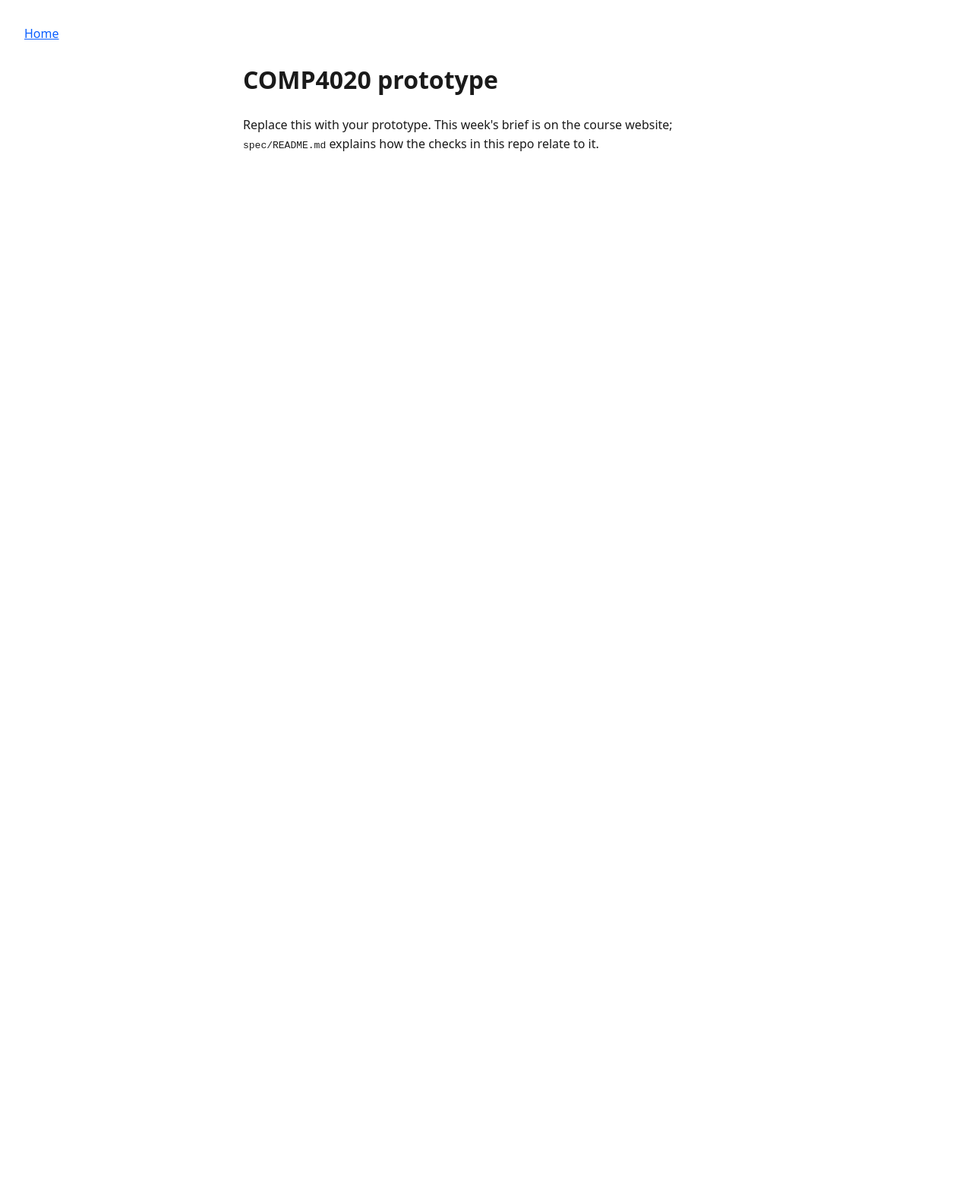
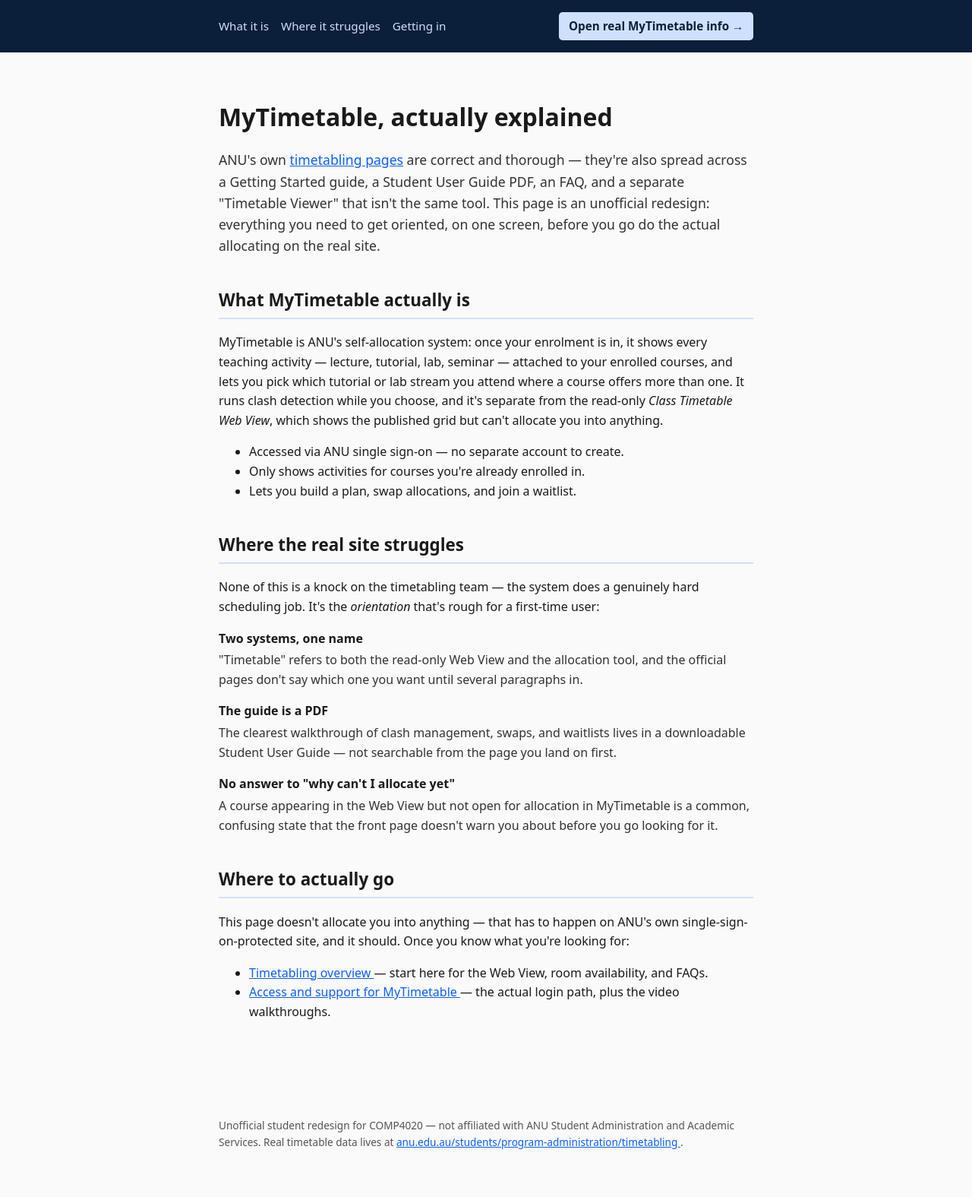
Before and after one commit to comp4020-agentic-coding-studio/comp4020-crit2-Cichlider, a website built with Vite: page index.html in a window 1280 px wide. Shown: the whole page at 76% size. Before the commit the page ends 800 px from the top, so only its background shows below. Built offline with nearby package versions, Linux system fonts and the light colour scheme.

Commit message:
build: MyTimetable static front-door page
Replaces the starter page with the crit-2 redesign: an unofficial,
static info front door to ANU MyTimetable — what it is, where the
real site's orientation struggles, and links to the real timetabling
pages (no login/booking flow rebuilt, per this week's scope).

Removes main.ts and its starter test now that the intro hook they
described is gone (spec/README.md's guidance for replacing the
starter page).

```diff
--- a/index.html
+++ b/index.html
@@ -3,22 +3,122 @@
   <head>
     <meta charset="UTF-8" />
     <meta name="viewport" content="width=device-width, initial-scale=1.0" />
-    <title>COMP4020 prototype</title>
+    <title>MyTimetable, actually explained</title>
+    <meta
+      name="description"
+      content="An unofficial, static front door to ANU MyTimetable: what it does, where it lets students down, and where to actually go."
+    />
     <link rel="stylesheet" href="./styles.css" />
   </head>
   <body>
     <header>
       <nav aria-label="Primary">
-        <a href="./">Home</a>
+        <a href="#what-it-is">What it is</a>
+        <a href="#where-it-struggles">Where it struggles</a>
+        <a href="#getting-in">Getting in</a>
+        <a
+          href="https://www.anu.edu.au/students/program-administration/timetabling"
+          class="cta"
+        >
+          Open real MyTimetable info →
+        </a>
       </nav>
     </header>
+
     <main>
-      <h1>COMP4020 prototype</h1>
-      <p data-testid="intro">
-        Replace this with your prototype. This week's brief is on the course website;
-        <code>spec/README.md</code> explains how the checks in this repo relate to it.
+      <section class="hero">
+        <h1>MyTimetable, actually explained</h1>
+        <p class="lede">
+          ANU's own <a
+            href="https://www.anu.edu.au/students/program-administration/timetabling"
+          >timetabling pages</a> are correct and thorough — they're also spread
+          across a Getting Started guide, a Student User Guide PDF, an FAQ, and
+          a separate "Timetable Viewer" that isn't the same tool. This page is
+          an unofficial redesign: everything you need to get oriented, on one
+          screen, before you go do the actual allocating on the real site.
+        </p>
+      </section>
+
+      <section id="what-it-is">
+        <h2>What MyTimetable actually is</h2>
+        <p>
+          MyTimetable is ANU's self-allocation system: once your enrolment is
+          in, it shows every teaching activity — lecture, tutorial, lab,
+          seminar — attached to your enrolled courses, and lets you pick which
+          tutorial or lab stream you attend where a course offers more than
+          one. It runs clash detection while you choose, and it's separate
+          from the read-only <em>Class Timetable Web View</em>, which shows the
+          published grid but can't allocate you into anything.
+        </p>
+        <ul>
+          <li>Accessed via ANU single sign-on — no separate account to create.</li>
+          <li>Only shows activities for courses you're already enrolled in.</li>
+          <li>Lets you build a plan, swap allocations, and join a waitlist.</li>
+        </ul>
+      </section>
+
+      <section id="where-it-struggles">
+        <h2>Where the real site struggles</h2>
+        <p>
+          None of this is a knock on the timetabling team — the system does a
+          genuinely hard scheduling job. It's the <em>orientation</em> that's
+          rough for a first-time user:
+        </p>
+        <dl>
+          <dt>Two systems, one name</dt>
+          <dd>
+            "Timetable" refers to both the read-only Web View and the
+            allocation tool, and the official pages don't say which one you
+            want until several paragraphs in.
+          </dd>
+          <dt>The guide is a PDF</dt>
+          <dd>
+            The clearest walkthrough of clash management, swaps, and waitlists
+            lives in a downloadable Student User Guide — not searchable from
+            the page you land on first.
+          </dd>
+          <dt>No answer to "why can't I allocate yet"</dt>
+          <dd>
+            A course appearing in the Web View but not open for allocation in
+            MyTimetable is a common, confusing state that the front page
+            doesn't warn you about before you go looking for it.
+          </dd>
+        </dl>
+      </section>
+
+      <section id="getting-in">
+        <h2>Where to actually go</h2>
+        <p>
+          This page doesn't allocate you into anything — that has to happen on
+          ANU's own single-sign-on-protected site, and it should. Once you
+          know what you're looking for:
+        </p>
+        <ul>
+          <li>
+            <a href="https://www.anu.edu.au/students/program-administration/timetabling">
+              Timetabling overview
+            </a> — start here for the Web View, room availability, and FAQs.
+          </li>
+          <li>
+            <a
+              href="https://www.anu.edu.au/students/program-administration/timetabling/01-access-and-support-for-mytimetable"
+            >
+              Access and support for MyTimetable
+            </a> — the actual login path, plus the video walkthroughs.
+          </li>
+        </ul>
+      </section>
+    </main>
+
+    <footer>
+      <p>
+        Unofficial student redesign for COMP4020 — not affiliated with ANU
+        Student Administration and Academic Services. Real timetable data
+        lives at
+        <a href="https://www.anu.edu.au/students/program-administration/timetabling">
+          anu.edu.au/students/program-administration/timetabling
+        </a>.
       </p>
-    </main>
-    <script type="module" src="./main.ts"></script>
+    </footer>
   </body>
 </html>
--- a/main.ts
+++ /dev/null
@@ -1,8 +0,0 @@
-// Your prototype's TypeScript goes here. This file exists so the lint
-// sensor has something to check from day one. If the week's spec rules out
-// JavaScript, delete this file and the script tag in index.html — the site
-// you ship has to meet the spec, not the template's defaults.
-const intro = document.querySelector<HTMLElement>('[data-testid="intro"]');
-if (intro) {
-  intro.dataset.ready = "true";
-}
--- a/styles.css
+++ b/styles.css
@@ -1,16 +1,88 @@
 body {
   margin: 0;
-  padding: 2rem;
   font-family: system-ui, sans-serif;
   line-height: 1.6;
   color: #1a1a1a;
-}
-
-main {
-  max-width: 40rem;
-  margin: 0 auto;
+  background: #fafafa;
 }
 
 a {
   color: #0b5fff;
 }
+
+header {
+  background: #0b1f3a;
+  padding: 1rem 1.5rem;
+}
+
+header nav {
+  max-width: 44rem;
+  margin: 0 auto;
+  display: flex;
+  flex-wrap: wrap;
+  gap: 1rem;
+  align-items: center;
+}
+
+header nav a {
+  color: #cfe0ff;
+  text-decoration: none;
+  font-size: 0.95rem;
+}
+
+header nav a:hover {
+  text-decoration: underline;
+}
+
+header nav a.cta {
+  margin-left: auto;
+  color: #0b1f3a;
+  background: #cfe0ff;
+  padding: 0.4rem 0.8rem;
+  border-radius: 0.3rem;
+  font-weight: 600;
+}
+
+main {
+  max-width: 44rem;
+  margin: 0 auto;
+  padding: 2rem 1.5rem 3rem;
+}
+
+section {
+  margin-bottom: 2.5rem;
+}
+
+.hero .lede {
+  font-size: 1.1rem;
+  color: #333;
+}
+
+h1 {
+  font-size: 2rem;
+  margin-bottom: 0.5rem;
+}
+
+h2 {
+  font-size: 1.4rem;
+  border-bottom: 2px solid #cfe0ff;
+  padding-bottom: 0.3rem;
+}
+
+dl dt {
+  font-weight: 600;
+  margin-top: 1rem;
+}
+
+dl dd {
+  margin: 0.2rem 0 0;
+  color: #333;
+}
+
+footer {
+  max-width: 44rem;
+  margin: 0 auto;
+  padding: 1.5rem 1.5rem 3rem;
+  font-size: 0.85rem;
+  color: #555;
+}
```
Also changed, not shown: spec/starter.test.ts (deleted, +0 -30 lines).
